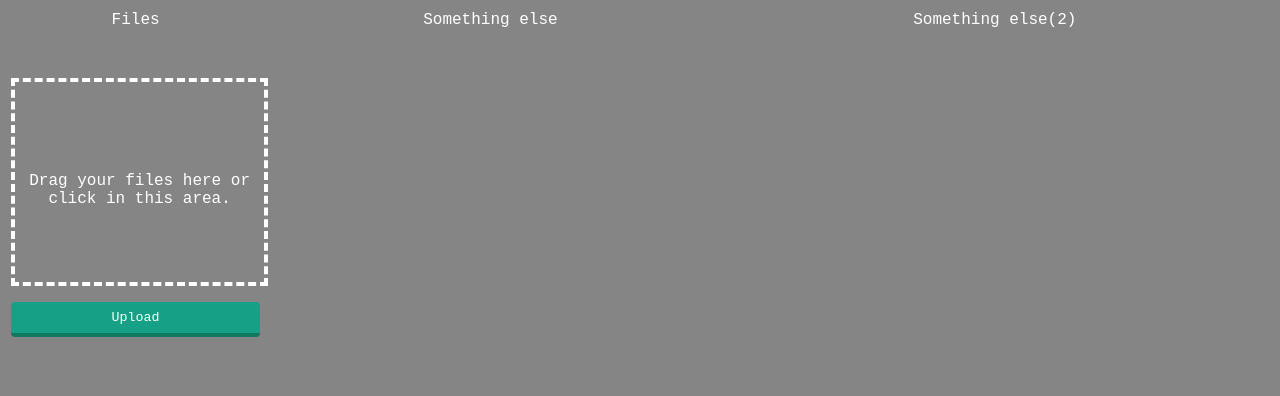
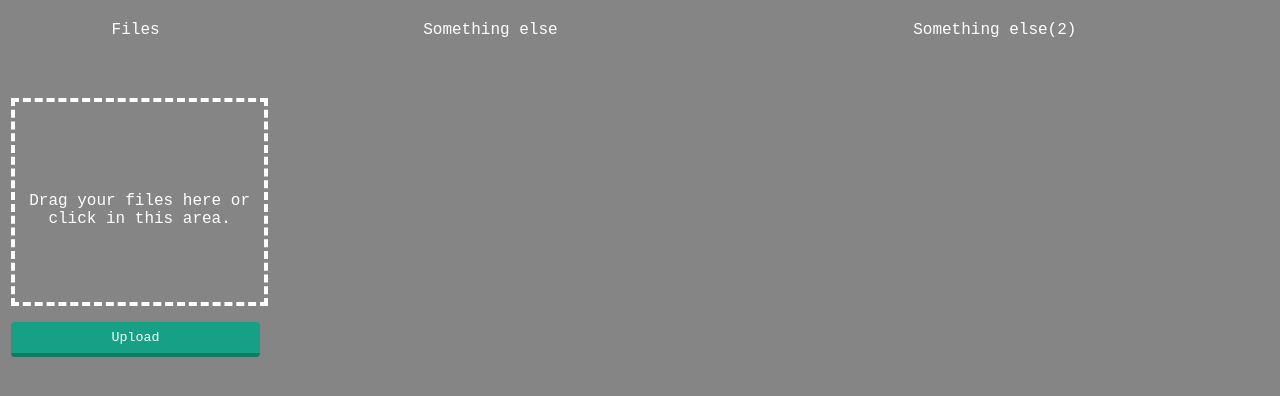
Before and after one commit to suchusername/sounds, a PHP site: page /index.html in a window 1280 px wide. Shown: the top 396 px of the page. Run offline with PHP 8.4, Linux system fonts and the light colour scheme; some libraries are stand-ins or nearby versions.

```diff
--- a/site/css/style.css
+++ b/site/css/style.css
@@ -1,9 +1,9 @@
-
 body{
   background: rgba(120,120,120,0.9);
 }
 
 .row_1{
+	height: 40px;
 	text-align: center;
 	font-family: Courier New;
 	color: #ffffff;
```
